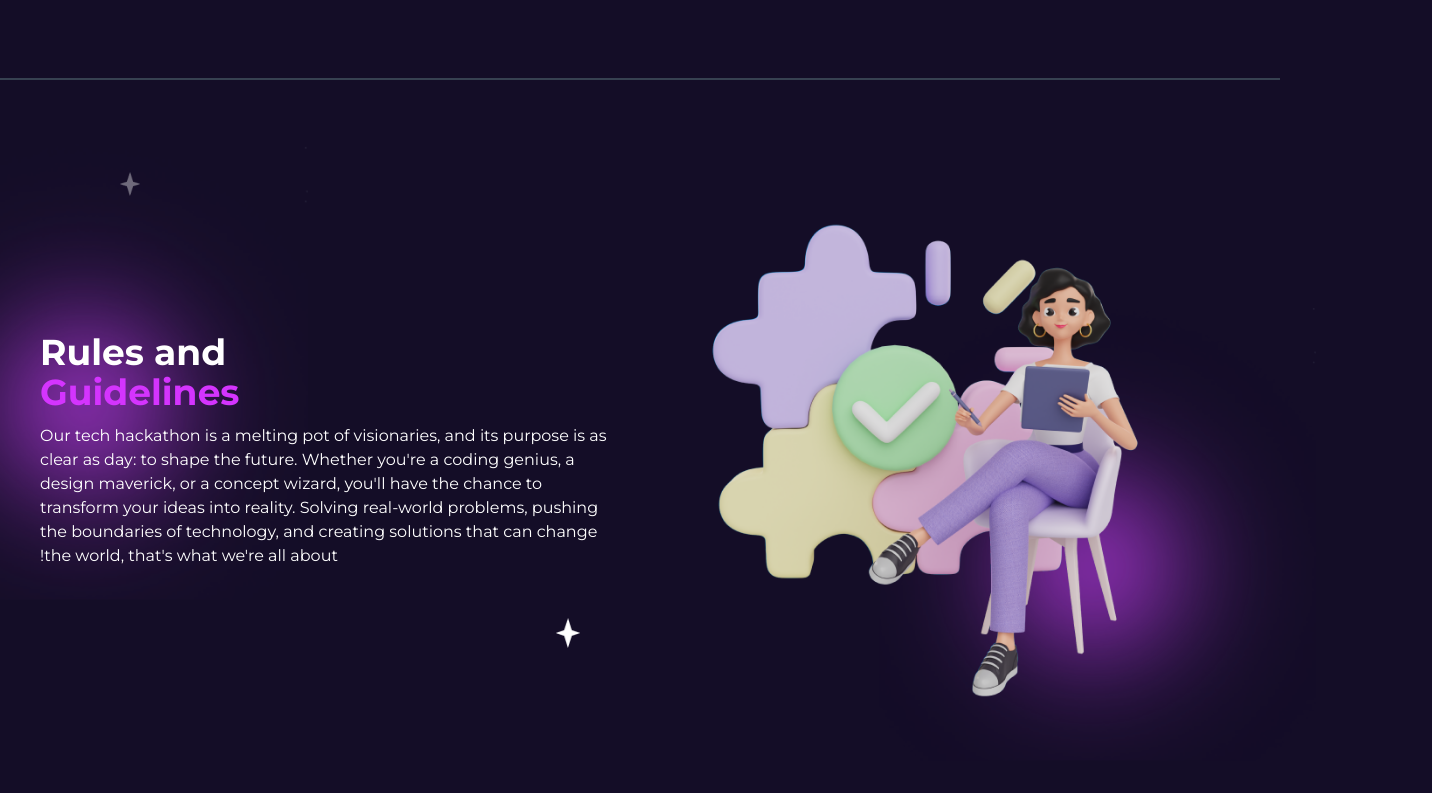
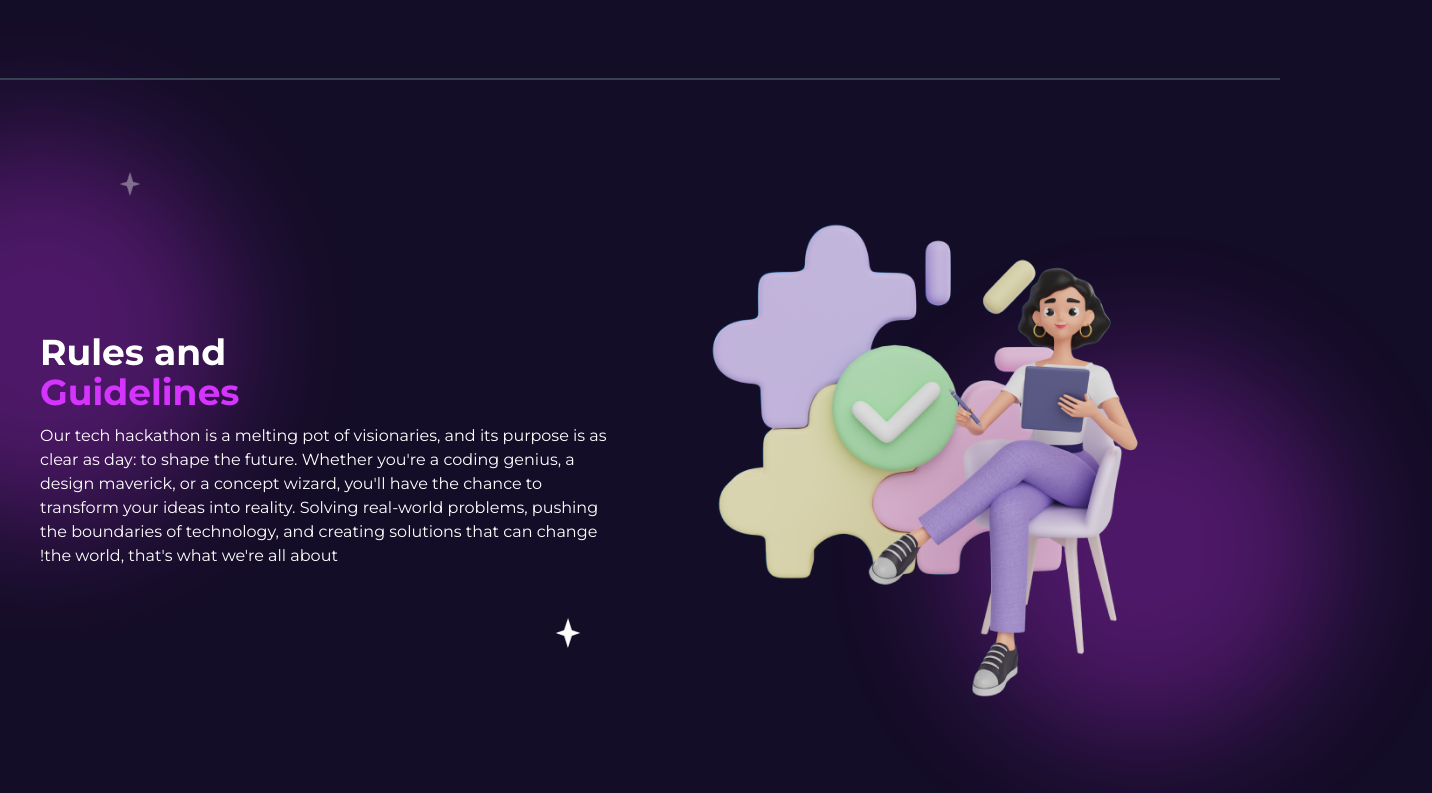
Before and after one commit to mikelisrael/getlinked, a Next.js app: page / in a window 1280 px wide. Shown: the part 1467-2260 px from the top of the page, 1432 px wide, since content can reach past the window. Built offline with nearby package versions, Linux system fonts and the light colour scheme.

Commit message:
update: change purple flare to div object

```diff
--- a/components/general/PurpleFlare.tsx
+++ b/components/general/PurpleFlare.tsx
@@ -2,14 +2,18 @@ import Image from "next/image";
 
 const PurpleFlare = ({ positions }: { positions: string }) => {
   return (
-    <Image
-      src="/img/purple_flare.png"
-      alt="purple flare"
-      width={1077}
-      height={959}
-      className={`w-[30rem] -rotate-90 absolute ${positions} -z-10`}
-      onContextMenu={(e) => e.preventDefault()}
-    />
+    // <Image
+    //   src="/img/purple_flare.png"
+    //   alt="purple flare"
+    //   width={1077}
+    //   height={959}
+    //   className={`w-[30rem] -rotate-90 absolute ${positions} -z-10`}
+    //   onContextMenu={(e) => e.preventDefault()}
+    // />
+
+    <div
+      className={`w-96 h-96 bg-primaryPurple rounded-full ${positions} -z-10 absolute blur-3xl opacity-30`}
+    ></div>
   );
 };
 
--- a/components/home/PartnersAndSponsors.tsx
+++ b/components/home/PartnersAndSponsors.tsx
@@ -17,7 +17,7 @@ const PartnersAndSponsors = () => {
 
         <div className="relative mt-10 md:mt-20">
           <PurpleFlare positions="-right-48 -bottom-56" />
-          <PurpleFlare positions="-left-48 -top-56" />
+          <PurpleFlare positions="-left-48 -top-56 !z-10" />
           <StarPurple positions="left-32 -top-24" />
           <StarPurple positions="left-1/2 top-24 w-4" />
           <StarWhite positions="hidden md:block left-[55%] bottom-20" />
```
